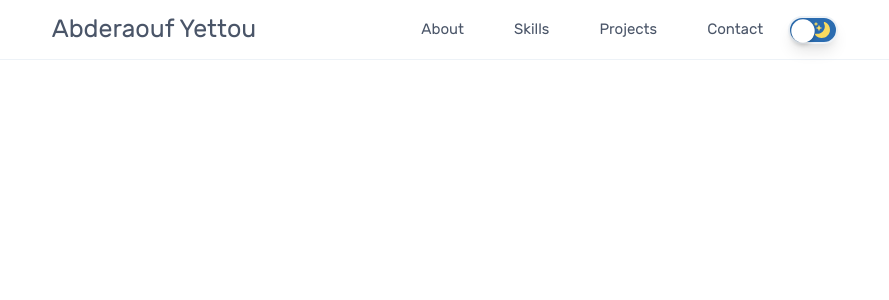
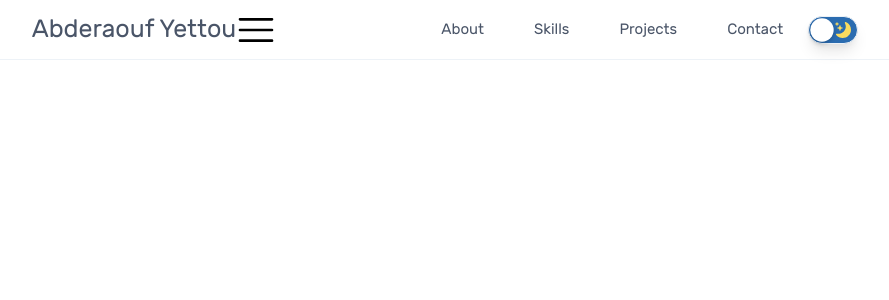
Before and after one commit to Abderyett/Portfolio, a React (Create React App) app: page / in a window 1280 px wide. Shown: the top 300 px of the page, without its empty margins (205-1094 px from the left). Built offline with nearby package versions, Linux system fonts and the light colour scheme.

Commit message:
set Humburger menu

```diff
--- a/src/App.js
+++ b/src/App.js
@@ -22,6 +22,7 @@ const AppWrapper = styled.div`
   height: 100vh;
   margin: 0 auto;
   background: ${({ theme }) => theme.background};
+  transition: 0.6s ease all;
 `;
 
 export default App;
--- /dev/null
+++ b/src/components/HumbergerMenu.js
@@ -0,0 +1,16 @@
+import React from 'react';
+
+function Hamburger() {
+  return (
+    <svg width={40} height={40} fill="none" xmlns="http://www.w3.org/2000/svg">
+      <path
+        fillRule="evenodd"
+        clipRule="evenodd"
+        d="M4 8a1.333 1.333 0 000 2.667h32A1.333 1.333 0 1036 8H4zM2.667 20A1.333 1.333 0 014 18.667h32a1.333 1.333 0 110 2.666H4A1.333 1.333 0 012.667 20zm0 10.667A1.333 1.333 0 014 29.333h32A1.333 1.333 0 1136 32H4a1.334 1.334 0 01-1.333-1.333z"
+        fill="#000"
+      />
+    </svg>
+  );
+}
+
+export default Hamburger;
--- a/src/components/Navbar/Navbar.js
+++ b/src/components/Navbar/Navbar.js
@@ -1,12 +1,13 @@
 import React from 'react';
 import * as S from './styles';
 import Toggle from '../Toggle/Toggle';
+import Hamburger from '../HumbergerMenu';
 
 function Navbar() {
   return (
     <S.Navbar>
       <a href="/">Abderaouf Yettou</a>
-
+      <Hamburger />
       <S.NavItems>
         <S.NavList>
           <li>About</li>
--- a/src/components/Navbar/styles.js
+++ b/src/components/Navbar/styles.js
@@ -1,5 +1,6 @@
 import styled from 'styled-components';
 import { color } from '../../utilities';
+import Hamburger from '../HumbergerMenu';
 
 export const Navbar = styled.nav`
   height: 6rem;
@@ -13,6 +14,9 @@ export const Navbar = styled.nav`
     padding-left: 2rem;
     color: ${(props) => props.theme.headingText};
   }
+  @media (max-width: 807px) {
+    justify-content: space-between;
+  }
 `;
 export const NavList = styled.ul`
   margin-left: 10rem;
@@ -22,6 +26,15 @@ export const NavList = styled.ul`
     padding: 2.5rem;
     cursor: pointer;
   }
+  @media (max-width: 807px) {
+    display: none;
+  }
+`;
+export const HambergerMenu = styled(Hamburger)`
+  visibility: hidden;
+
+  @media (max-width: 807px) {
+  }
 `;
 
 export const NavItems = styled.div``;
--- a/src/components/Toggle/Toggle.js
+++ b/src/components/Toggle/Toggle.js
@@ -23,7 +23,7 @@ const Input = styled.input`
   border-radius: 50px;
   box-shadow: inset 0 0 5px rgba(0, 0, 0, 0.2);
   transition: 0.5s ease all;
-  border: 2px solid ${(props) => props.theme.borderNav};
+  border: 1px solid ${(props) => props.theme.borderNav};
   outline: none;
   box-shadow: ${shadow.lg};
 
@@ -41,6 +41,9 @@ const Input = styled.input`
     box-shadow: 0 2px 5px rgba(0, 0, 0, 0.2);
     transform: scale(0.9);
   }
+  @media (max-width: 807px) {
+    display: none;
+  }
 `;
 
 export default Toggle;
```
Also changed, not shown: 1 other file (tests, documents, lock files or other folders).
